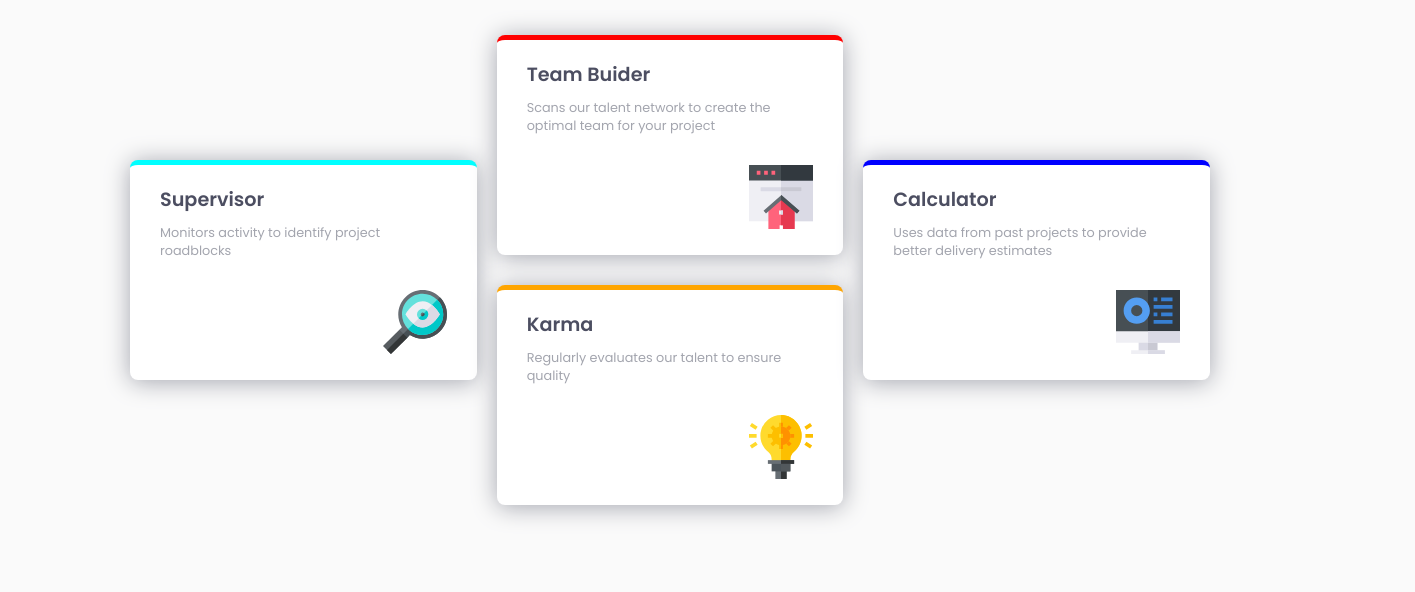
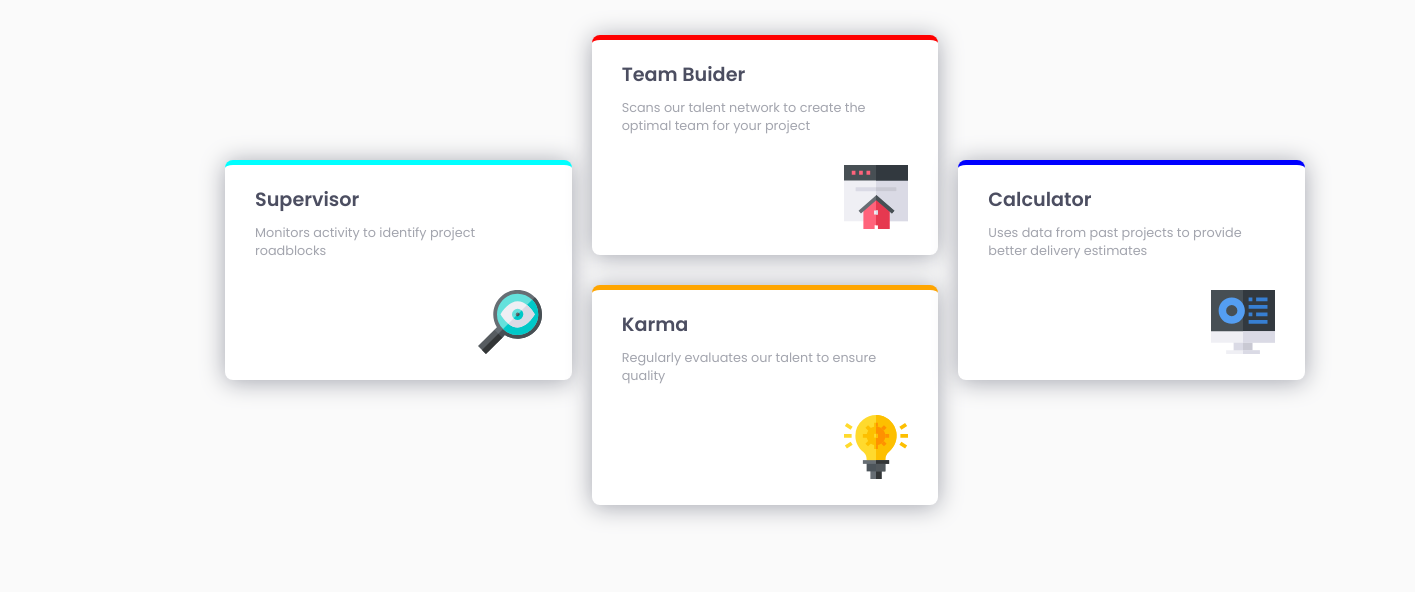
Before and after one commit to RabRot53/frontend_practice_12, a plain HTML site: page index.html in a window 1280 px wide. Shown: the part 278-870 px from the top of the page, 1415 px wide, since content can reach past the window. Drawn offline with Linux system fonts and the light colour scheme.

Commit message:
style.css

```diff
--- a/style.css
+++ b/style.css
@@ -3,7 +3,7 @@
     margin:0;
 }
 body{
-    padding: 20px 0px 0px 20px;
+    padding: 20px 0px 0px 115px;
     background-color: #fafafa;
 }
 #card{
```
